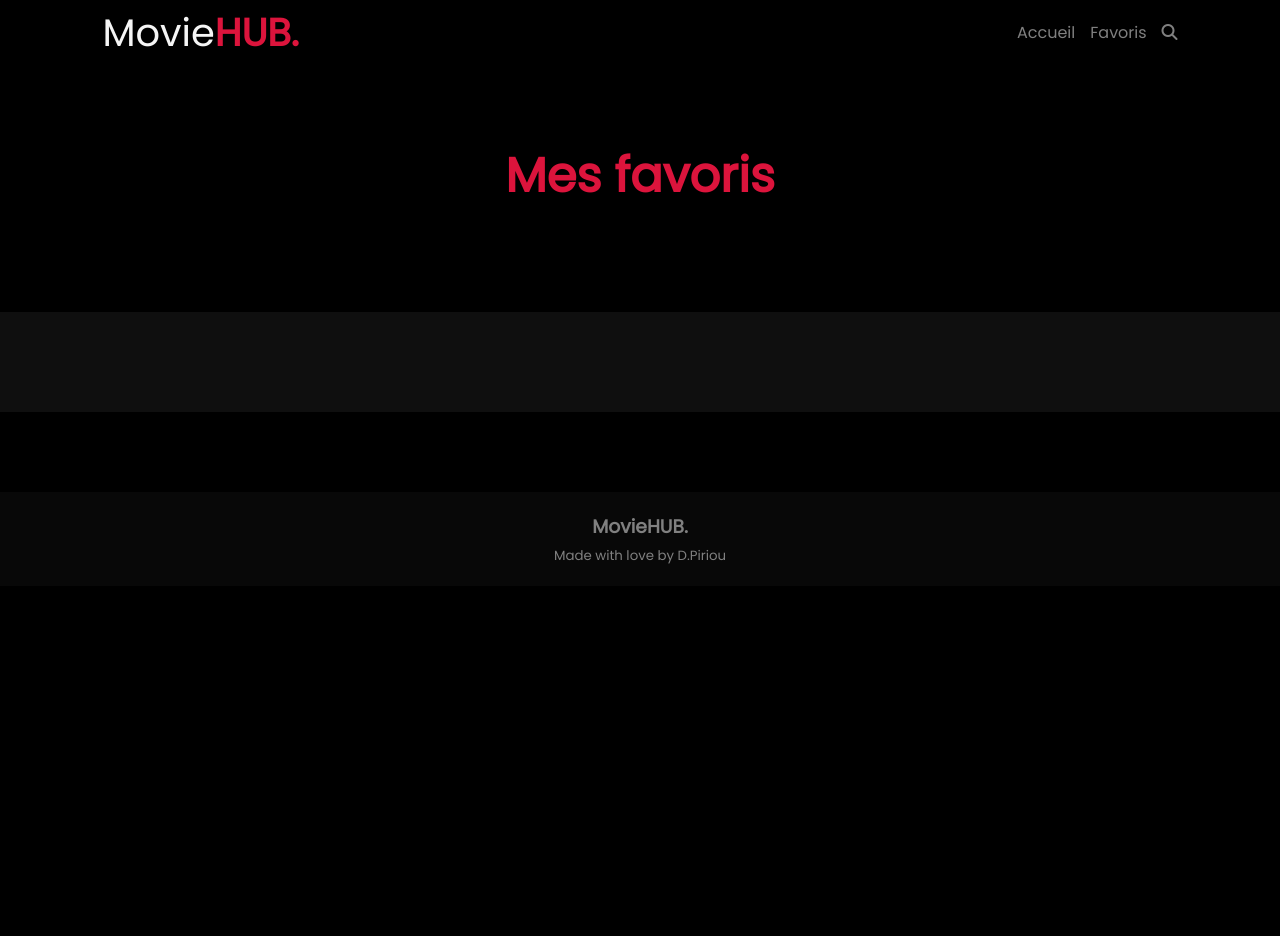
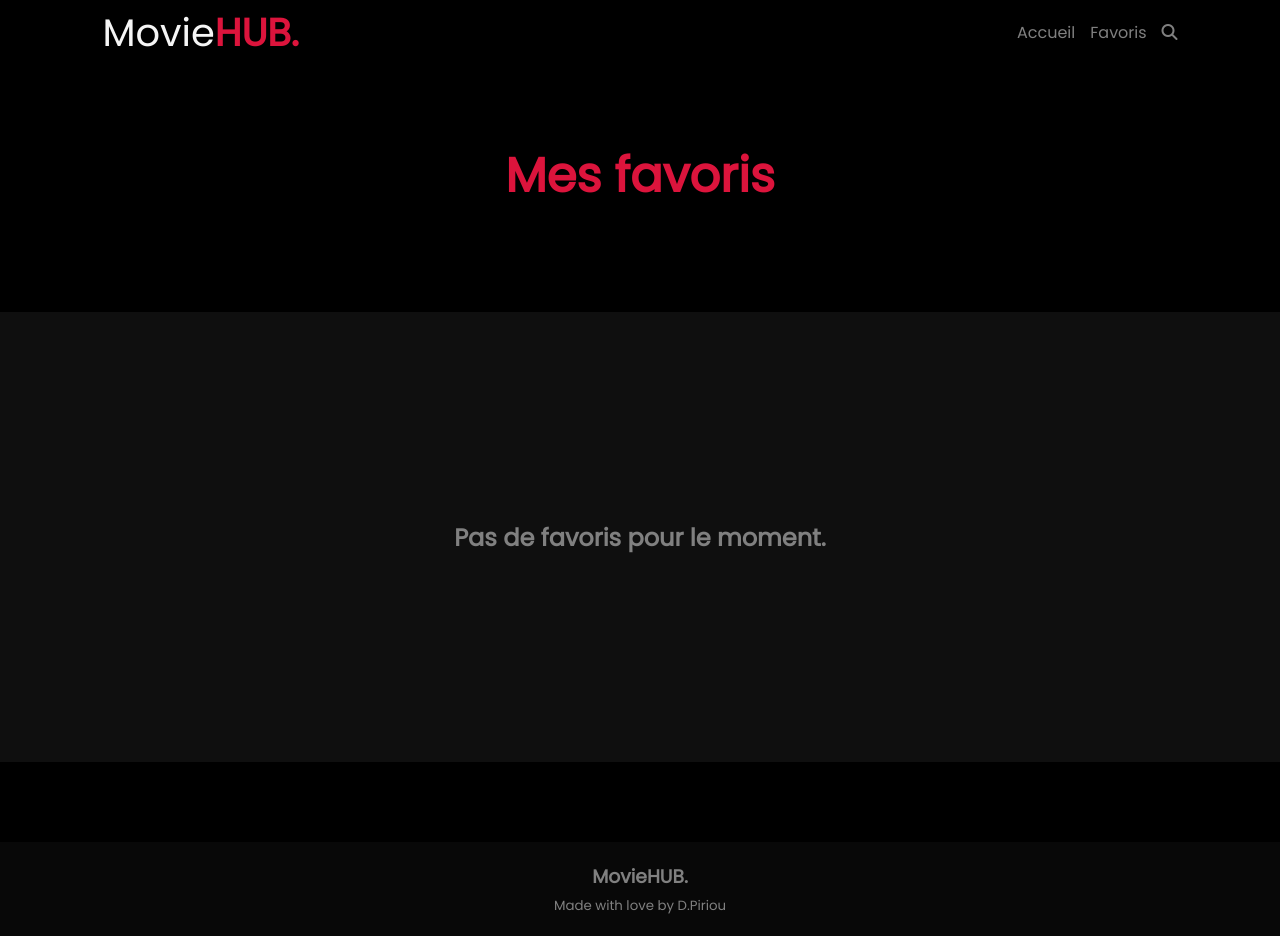
Before and after one commit to DylanPiriou/Newflix, a React (Create React App) app: page /favoris in a window 1280 px wide. Before the commit the page ends 800 px from the top, so only its background shows below. Built offline with nearby package versions, Linux system fonts and the light colour scheme.

Commit message:
better design

```diff
--- a/src/components/Like.js
+++ b/src/components/Like.js
@@ -19,15 +19,14 @@ export default function Like({ film }) {
   const handleToggleFavourite = () => {
     if (!isFavourited) {
       const newStorageItem = (prev) => [...prev, film.id];
-      window.location.reload();
-      window.alert("Ce film va être ajouté aux favoris");
+      window.location.reload(false);
       setStorageItem(newStorageItem);
       localStorage.setItem("favourites", JSON.stringify(newStorageItem));
     } else {
       const newStorageItem = storageItem.filter(
         (savedId) => savedId !== film.id
       );
-      window.location.reload();
+      window.location.reload(false);
       setStorageItem(newStorageItem);
       localStorage.setItem("favourites", JSON.stringify(newStorageItem));
     }
--- a/src/pages/Favoris.js
+++ b/src/pages/Favoris.js
@@ -28,6 +28,7 @@ export default function Favoris() {
       <div className="top-box">
         <h1 className="top-title">Mes favoris</h1>
       </div>
+      {listData.length >= 1 ? (
         <div className="grid-container">
           {listData.map((film) => {
             return (
@@ -36,7 +37,8 @@ export default function Favoris() {
                 <img
                   src={
                     film.poster_path
-                    ? "https://image.tmdb.org/t/p/original/" + film.poster_path
+                      ? "https://image.tmdb.org/t/p/original/" +
+                        film.poster_path
                       : "./imgs/No data-amico.png"
                   }
                   alt="img film"
@@ -46,6 +48,11 @@ export default function Favoris() {
             );
           })}
         </div>
+      ) : (
+        <div className="grid-container">
+          <h2>Pas de favoris pour le moment.</h2>
+        </div>
+      )}
       <Footer />
     </div>
   );
--- a/src/pages/findFav.css
+++ b/src/pages/findFav.css
@@ -19,7 +19,7 @@
 input[type="text"]{
     margin: 0 auto;
     width:50%;
-    min-width: 400px;
+    min-width: 300px;
     height: 60px;
     padding: 20px;
     text-align: left;
@@ -41,10 +41,12 @@ input[type="text"]::placeholder{
 }
 
 .grid-container{
+    position: relative;
     background: rgb(15, 15, 15);
     max-width: 1800px;
     width: 100%;
     height: auto;
+    min-height: 450px;
     margin: 0 auto;
     display: grid;
     grid-template-columns: repeat(auto-fill, 400px);
@@ -52,6 +54,14 @@ input[type="text"]::placeholder{
     gap: 30px;
     padding: 50px;
     margin-bottom: 80px;
+}
+
+.grid-container h2{
+    position: absolute;
+    top: 50%;
+    left: 50%;
+    transform: translate(-50%, -50%);
+    text-align: center;
 }
 
 .card{
--- a/src/pages/home.css
+++ b/src/pages/home.css
@@ -26,7 +26,7 @@
     left: 0;
     right: 0;
     bottom: 0;
-    background: rgba(0, 0, 0, 0.6);
+    background-image: linear-gradient(to right,black, rgba(0, 0, 0, 0.5))
 }
 
 .main-titles{
```
Also changed, not shown: 1 other file (tests, documents, lock files or other folders). Lines whose indentation alone changed are shown as unchanged.
